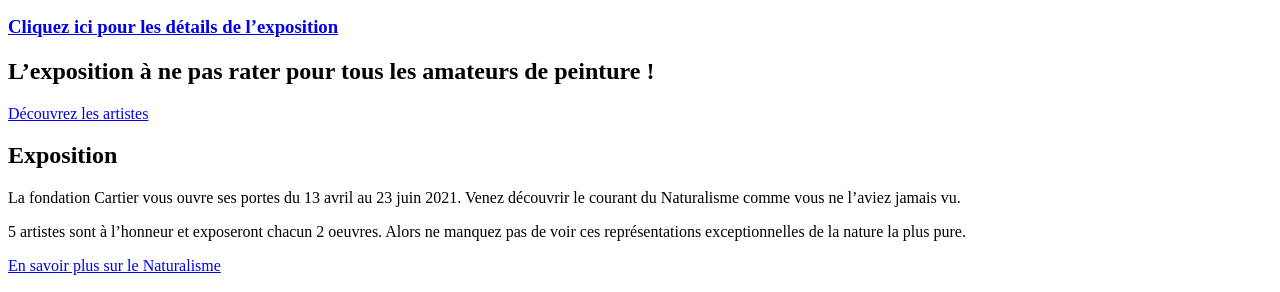
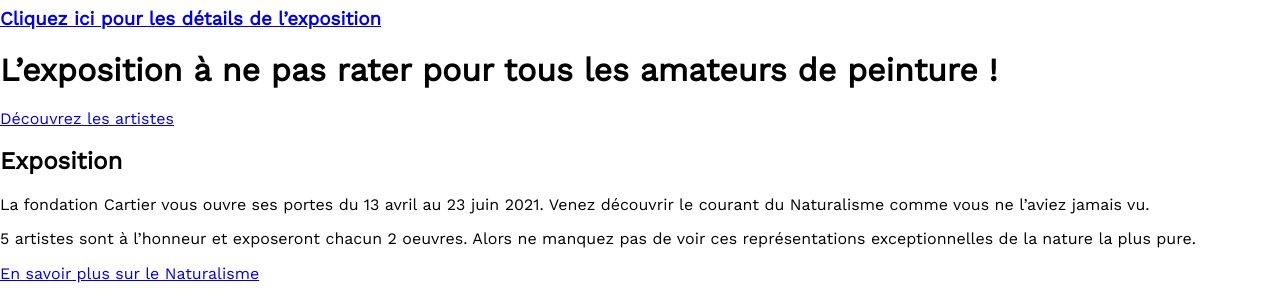
Before and after one commit to MMI-SAE-105/2023-sae-105-YannPernette, a plain HTML site: page fr/index.html in a window 1280 px wide. Shown: the part 291-583 px from the top of the page. Drawn offline with nearby package versions, Linux system fonts and the light colour scheme; a web font is replaced by a local one.

Commit message:
importation css index

```diff
--- a/fr/index.html
+++ b/fr/index.html
@@ -5,6 +5,7 @@
     <meta http-equiv="X-UA-Compatible" content="IE=edge">
     <meta name="viewport" content="width=device-width, initial-scale=1.0">
     <title>Le Naturalisme au Naturel</title>
+    <link rel="stylesheet" href="../src/css/style.css">
 </head>
 
 <body>
--- a/src/css/base/main.css
+++ b/src/css/base/main.css
@@ -1,3 +1,7 @@
 body {
     font-family: var(--work-sans);
 }
+
+p {
+    font-family: var(--work-sans);
+}
```
